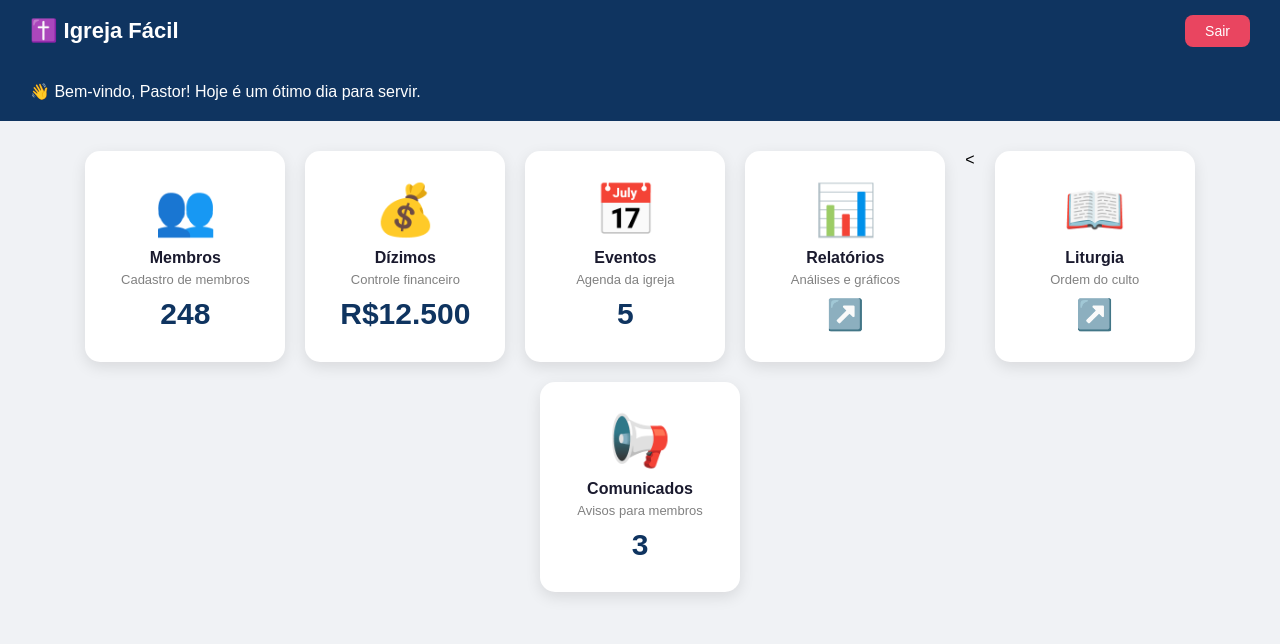
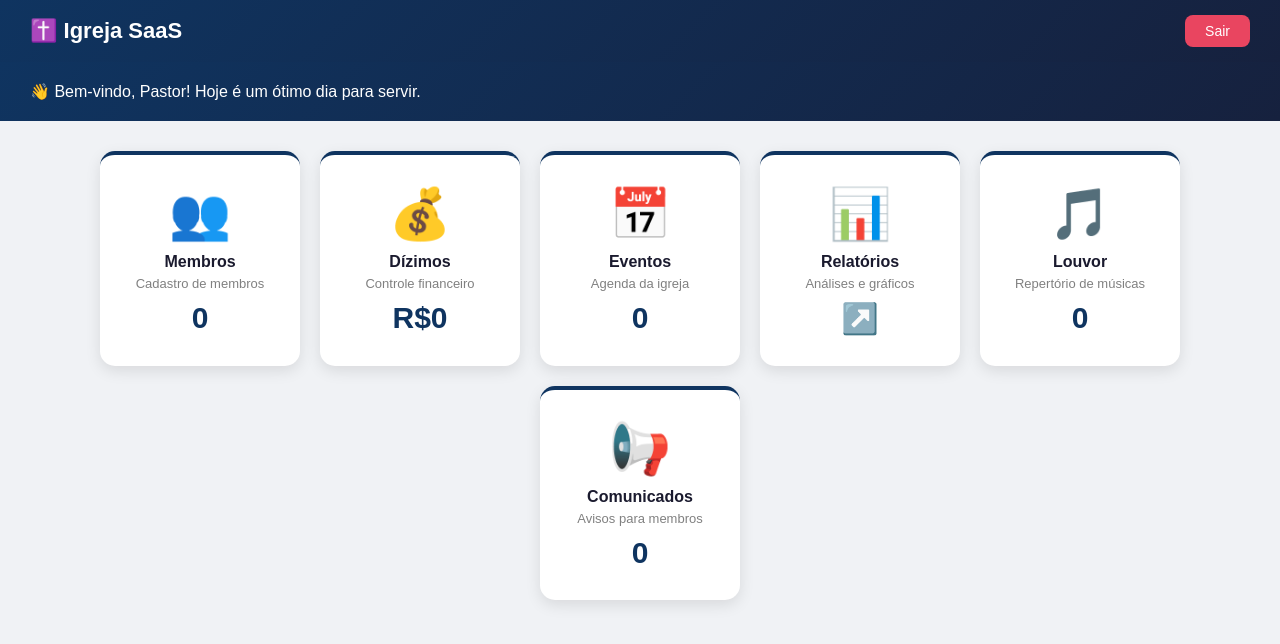
Before and after one commit to johnwar123/igreja-saas, a plain HTML site: page dashboard.html in a window 1280 px wide. Drawn offline with Linux system fonts and the light colour scheme.

Commit message:
alteracao

```diff
--- a/dashboard.html
+++ b/dashboard.html
@@ -4,26 +4,18 @@
   <title>Dashboard - Igreja SaaS</title>
   <meta name="viewport" content="width=device-width, initial-scale=1.0">
   <style>
-      * {
-        margin: 0;
-        padding: 0;
-        box-sizing: border-box;
-      }
-      body {
-        background: #f0f2f5;
-        font-family: Arial;
-      }
+    * { margin: 0; padding: 0; box-sizing: border-box; }
+    body { background: #f0f2f5; font-family: Arial; }
     header {
-        background: #0f3460;
+      background: linear-gradient(135deg, #0f3460, #16213e);
       color: white;
       padding: 15px 30px;
       display: flex;
       justify-content: space-between;
       align-items: center;
+      box-shadow: 0 3px 15px rgba(0,0,0,0.3);
     }
-      header h1 {
-        font-size: 22px;
-      }
+    header h1 { font-size: 22px; }
     header button {
       background: #e94560;
       color: white;
@@ -34,7 +26,7 @@
       font-size: 14px;
     }
     .bemvindo {
-        background: #0f3460;
+      background: linear-gradient(135deg, #0f3460, #16213e);
       color: white;
       padding: 20px 30px;
       font-size: 16px;
@@ -55,23 +47,12 @@
       cursor: pointer;
       box-shadow: 0 5px 15px rgba(0,0,0,0.1);
       transition: transform 0.2s;
+      border-top: 4px solid #0f3460;
     }
-      .card:hover {
-        transform: translateY(-5px);
-      }
-      .card .icone {
-        font-size: 50px;
-        margin-bottom: 10px;
-      }
-      .card h3 {
-        color: #1a1a2e;
-        font-size: 16px;
-        margin-bottom: 5px;
-      }
-      .card p {
-        color: gray;
-        font-size: 13px;
-      }
+    .card:hover { transform: translateY(-5px); }
+    .card .icone { font-size: 50px; margin-bottom: 10px; }
+    .card h3 { color: #1a1a2e; font-size: 16px; margin-bottom: 5px; }
+    .card p { color: gray; font-size: 13px; }
     .card .numero {
       font-size: 30px;
       font-weight: bold;
@@ -82,7 +63,7 @@
 </head>
 <body>
   <header>
-      <h1>✝️ Igreja Fácil</h1>
+    <h1>✝️ Igreja SaaS</h1>
     <button onclick="sair()">Sair</button>
   </header>
   <div class="bemvindo">
@@ -94,41 +75,42 @@
       <div class="icone">👥</div>
       <h3>Membros</h3>
       <p>Cadastro de membros</p>
-        <div class="numero">248</div>
+      <div class="numero" id="num-membros">0</div>
     </div>
 
     <div class="card" onclick="location.href='dizimos.html'">
       <div class="icone">💰</div>
       <h3>Dízimos</h3>
       <p>Controle financeiro</p>
-        <div class="numero">R$12.500</div>
+      <div class="numero" id="num-dizimos">R$0</div>
     </div>
 
-      <div class="card" onclick="location.href='evento.html'">
+    <div class="card" onclick="location.href='eventos.html'">
       <div class="icone">📅</div>
       <h3>Eventos</h3>
       <p>Agenda da igreja</p>
-        <div class="numero">5</div>
+      <div class="numero" id="num-eventos">0</div>
     </div>
 
-      <div class="card" onclick="location.href='relatorio.html'">
+    <div class="card" onclick="location.href='relatorios.html'">
       <div class="icone">📊</div>
       <h3>Relatórios</h3>
       <p>Análises e gráficos</p>
       <div class="numero">↗️</div>
     </div>
 
-     <<div class="card" onclick="location.href='liturgia.html'">
-  <div class="icone">📖</div>
-  <h3>Liturgia</h3>
-  <p>Ordem do culto</p>
-  <div class="numero">↗️</div>
+    <div class="card" onclick="location.href='louvor.html'">
+      <div class="icone">🎵</div>
+      <h3>Louvor</h3>
+      <p>Repertório de músicas</p>
+      <div class="numero" id="num-louvor">0</div>
     </div>
+
     <div class="card" onclick="location.href='comunicados.html'">
       <div class="icone">📢</div>
       <h3>Comunicados</h3>
       <p>Avisos para membros</p>
-        <div class="numero">3</div>
+      <div class="numero" id="num-comunicados">0</div>
     </div>
   </div>
 
@@ -136,6 +118,13 @@
     function sair() {
       window.location.href = "index.html";
     }
+
+    // Carregar números salvos
+    document.getElementById("num-membros").innerHTML = localStorage.getItem("total-membros") || 0;
+    document.getElementById("num-dizimos").innerHTML = "R$" + (localStorage.getItem("total-dizimos") || 0);
+    document.getElementById("num-eventos").innerHTML = localStorage.getItem("total-eventos") || 0;
+    document.getElementById("num-louvor").innerHTML = localStorage.getItem("total-louvor") || 0;
+    document.getElementById("num-comunicados").innerHTML = localStorage.getItem("total-comunicados") || 0;
   </script>
 </body>
 </html>
```
Lines whose indentation alone changed are shown as unchanged.
